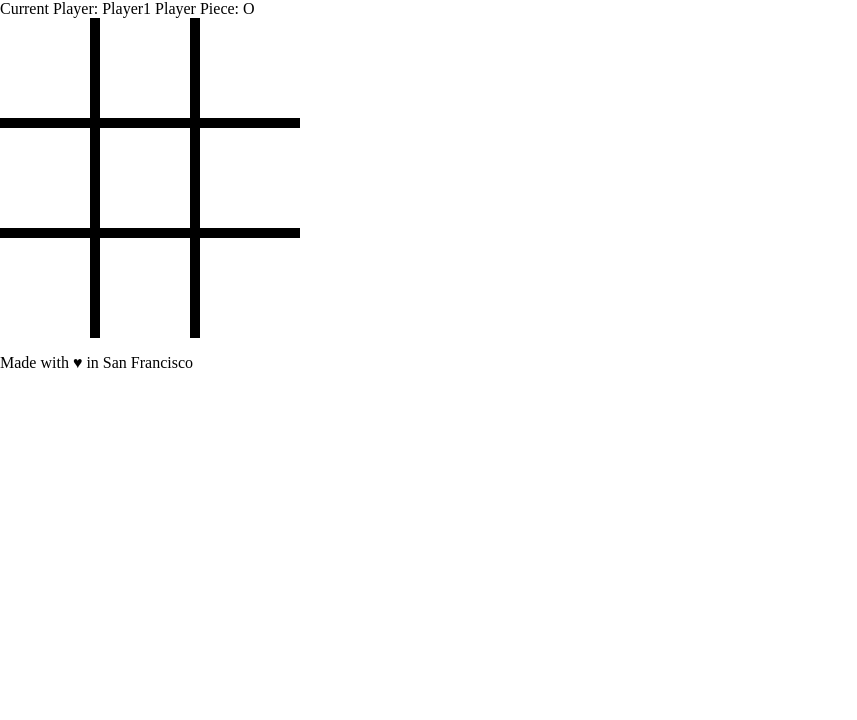
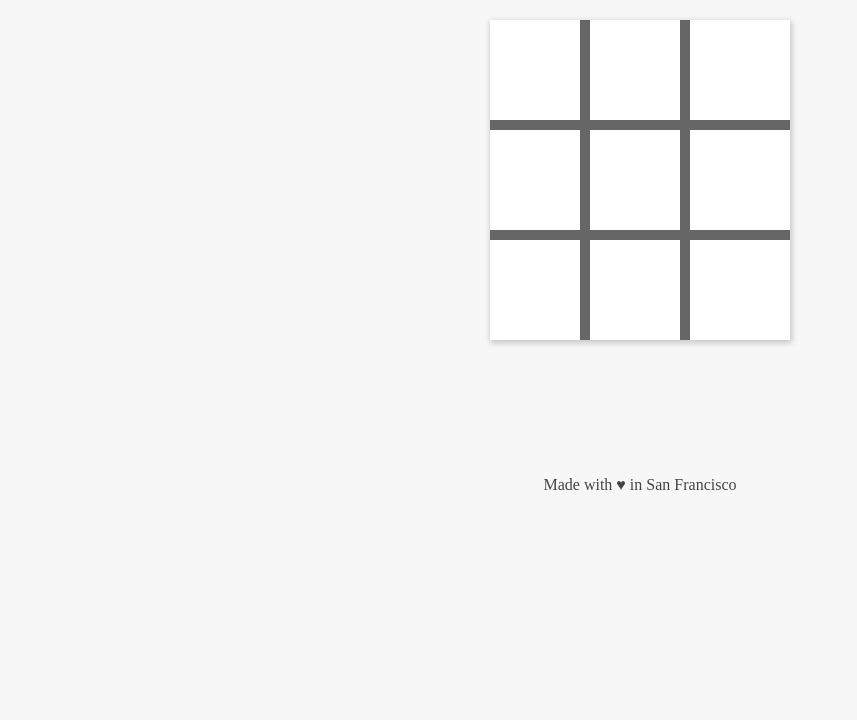
Before and after one commit to sara-gudeman/tic-tac-toe, a website: page app/index.html in a window 1280 px wide. Shown: the part 80-800 px from the top of the page, without its empty margins (0-857 px from the left). Drawn offline with nearby package versions, Linux system fonts and the light colour scheme.

Commit message:
(styling) styles board + text

```diff
--- a/app/assets/css/styles.css
+++ b/app/assets/css/styles.css
@@ -1,7 +1,28 @@
+body {
+  background-color: #F7F7F7;
+}
+
+.header {
+  padding: 10px 0;
+  color: #404040;
+}
+
+.container {
+  flex: 1 100%;
+  display: flex;
+  flex-direction: column;
+  align-items: center;
+}
+
+.players {
+  padding: 20px 0;
+  height: 50px;
+}
+
 .board-square {
   height: 100px;
   width: 100px;
-  background: white;
+  background: #FFFFFF;
   border: none;
 }
 
@@ -12,21 +33,49 @@
   flex-direction: row;
 }
 
+.shadow {
+  box-shadow: 1px 2px 6px 1px rgba(0, 0, 0, 0.2);
+}
+
 /*TODO: MAKE STYLING WORK FOR GRIDS OF ALL SIZES*/
 .row:nth-child(1), .row:nth-child(2) {
-  border-bottom: 10px solid black;
+  border-bottom: 10px solid #666666;
 }
 
 .col:nth-child(1), .col:nth-child(2) {
-  border-right: 10px solid black;
+  border-right: 10px solid #666666;
 }
 
 .X {
   background: url(../icons/x.svg) center no-repeat;
   background-size: contain;
+  background-color: #FFFFFF;
 }
 
 .O {
   background: url(../icons/o.svg) center no-repeat;
   background-size: contain;
+  background-color: #FFFFFF;
 }
+
+.hide {
+  display: none;
+}
+
+.players {
+  color: #FB8225;
+}
+
+.label {
+  font-weight: bold;
+  color: #404040;
+}
+
+.footer {
+  padding-top: 30px;
+  color: #444;
+}
+
+.game-outcome {
+  color: #fb8225;
+}
--- a/app/index.html
+++ b/app/index.html
@@ -9,24 +9,26 @@
     <link rel="stylesheet" type="text/css" href="assets/css/styles.css" />
 
   </head>
-  <body ng-app="game">
+  <body class="container" ng-app="game">
 
-    <header>
+    <header class="header">
       <h1>Play Tic-Tac-Toe</h1>
     </header>
 
     <article class="game" ng-controller="GameController">
-      <div class="gameboard">
-        Current Player: {{currentPlayer.name}}
-        Player Piece: {{currentPlayer.gamePiece}}
+      <div class="gameboard shadow">
         <div class="row" ng-repeat="row in board" ng-init="parentIndex = $index">
           <button class="col board-square" ng-class="board[parentIndex][$index].value" ng-repeat="col in row track by $index" ng-disabled="board[parentIndex][$index].disabled" ng-click="updateGame(parentIndex, $index, playerId)"></button>
         </div>
       </div>
+      <div class="players">
+        <p class="player" ng-class="{'hide': !isHidden}"><span class="label">Current Player:</span> {{currentPlayer.name}}</p>
+        <p class="piece" ng-class="{'hide': !isHidden}"><span class="label">Player Piece:</span> {{currentPlayer.gamePiece}}</p>
+        <p class="game-outcome label" ng-class="{'hide': isHidden}">{{outcome}}</p>
+      </div>
     </article>
-    <game-piece></game-piece>
 
-    <footer>
+    <footer class="footer">
       <p>Made with &#9829; in San Francisco</p>
     </footer>
 
@@ -36,5 +38,6 @@
     <script src="services/board.service.js"></script>
     <script src="services/game-logic.service.js"></script>
     <script src="services/game-piece.service.js"></script>
+    <script src="services/game-player.service.js"></script>
   </body>
 </html>
```
Also changed, not shown: app/assets/icons/o.svg, app/assets/icons/x.svg.
